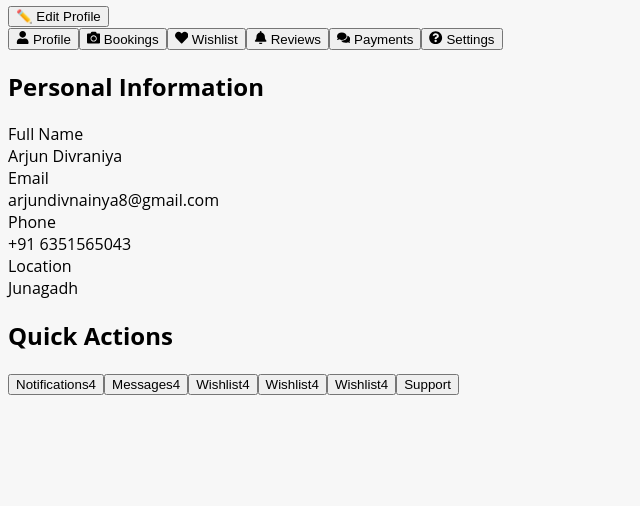
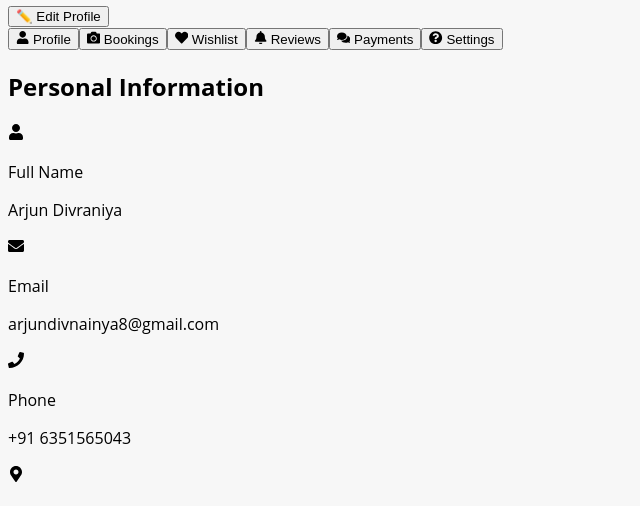
Before and after one commit to ArjunDivraniya/shutter_sphere, a React (Vite) app in the folder Frontend/Shutter_sphere/: page /profile_Whishlist in a window 1280 px wide. Shown: the part 433-939 px from the top of the page, without its empty margins (0-640 px from the left). Before the commit the page ends 836 px from the top, so only its background shows below. Built offline with nearby package versions, Linux system fonts and the light colour scheme.

Commit message:
Create Payments section with transaction details

```diff
--- a/Frontend/Shutter_sphere/src/Components/profile_p.jsx
+++ b/Frontend/Shutter_sphere/src/Components/profile_p.jsx
@@ -1,51 +1,33 @@
-import React from 'react'
-
-
-const profile_p = () => {
-
+import React from 'react';
+import { motion } from "framer-motion";
+import { FaUser, FaEnvelope, FaPhone, FaMapMarkerAlt, FaBell, FaComments, FaHeart, FaQuestionCircle, FaCamera } from "react-icons/fa";
+const ProfileP = () => {
   return (
-    <>
-    <div className="profile-content">
-        <div className="personal-info">
-          <h2>Personal Information</h2>
-          {[
-            { icon: "fa-user", label: "Full Name", value: "Arjun Divraniya" },
-            { icon: "fa-envelope", label: "Email", value: "arjundivnainya8@gmail.com" },
-            { icon: "fa-phone", label: "Phone", value: "+91 6351565043" },
-            { icon: "fa-map-marker-alt", label: "Location", value: "Junagadh" },
-          ].map((info, index) => (
-            <div key={index} className="info-item">
-              <i className={`fas ${info.icon}`}></i>
-              <div className="setinfo">
-              <div className="profilelable">{info.label} </div><div className="profilevalue">{info.value}</div>
-              </div>
-            </div>
-          ))}
-        </div>
-
-        <div className="quick-actions">
-          <h2>Quick Actions</h2>
-          <div className="quickbtn">
-
-          {[
-            { icon: "fa-brands fa-instagram", label: "Notifications", count: 4 },
-            { icon: "fa-brands fa-instagram", label: "Messages", count: 4 },
-            { icon: "fa-brands fa-instagram", label: "Wishlist", count: 4 },
-            { icon: "fa-brands fa-instagram", label: "Wishlist", count: 4 },
-            { icon: "fa-brands fa-instagram", label: "Wishlist", count: 4 },
-
-            { icon: "fa-brands fa-instagram", label: "Support", count: 0 },
-          ].map((action, index) => (
-            <button key={index} className="action-btn">
-              <i  className={action.icon} ></i>{action.label}
-              {action.count > 0 && <span className="badge">{action.count}</span>}
-            </button>
-          ))}
+    <motion.div
+    className="text-lg"
+    initial={{ opacity: 0 }}
+    animate={{ opacity: 1 }}
+    transition={{ duration: 0.5 }}
+  >
+    <h2 className="text-xl font-bold">Personal Information</h2>
+    <div className="mt-4 space-y-3">
+      {[
+        { icon: <FaUser />, label: "Full Name", value: "Arjun Divraniya" },
+        { icon: <FaEnvelope />, label: "Email", value: "arjundivnainya8@gmail.com" },
+        { icon: <FaPhone />, label: "Phone", value: "+91 6351565043" },
+        { icon: <FaMapMarkerAlt />, label: "Location", value: "Junagadh" },
+      ].map((info, index) => (
+        <div key={index} className="flex items-center gap-3 bg-gray-700 p-3 rounded-lg">
+          {info.icon}
+          <div>
+            <p className="text-gray-400">{info.label}</p>
+            <p className="font-semibold">{info.value}</p>
           </div>
         </div>
-      </div>
-    </>
-  )
-}
+      ))}
+    </div>
+  </motion.div>
+  );
+};
 
-export default profile_p
+export default ProfileP;
```
